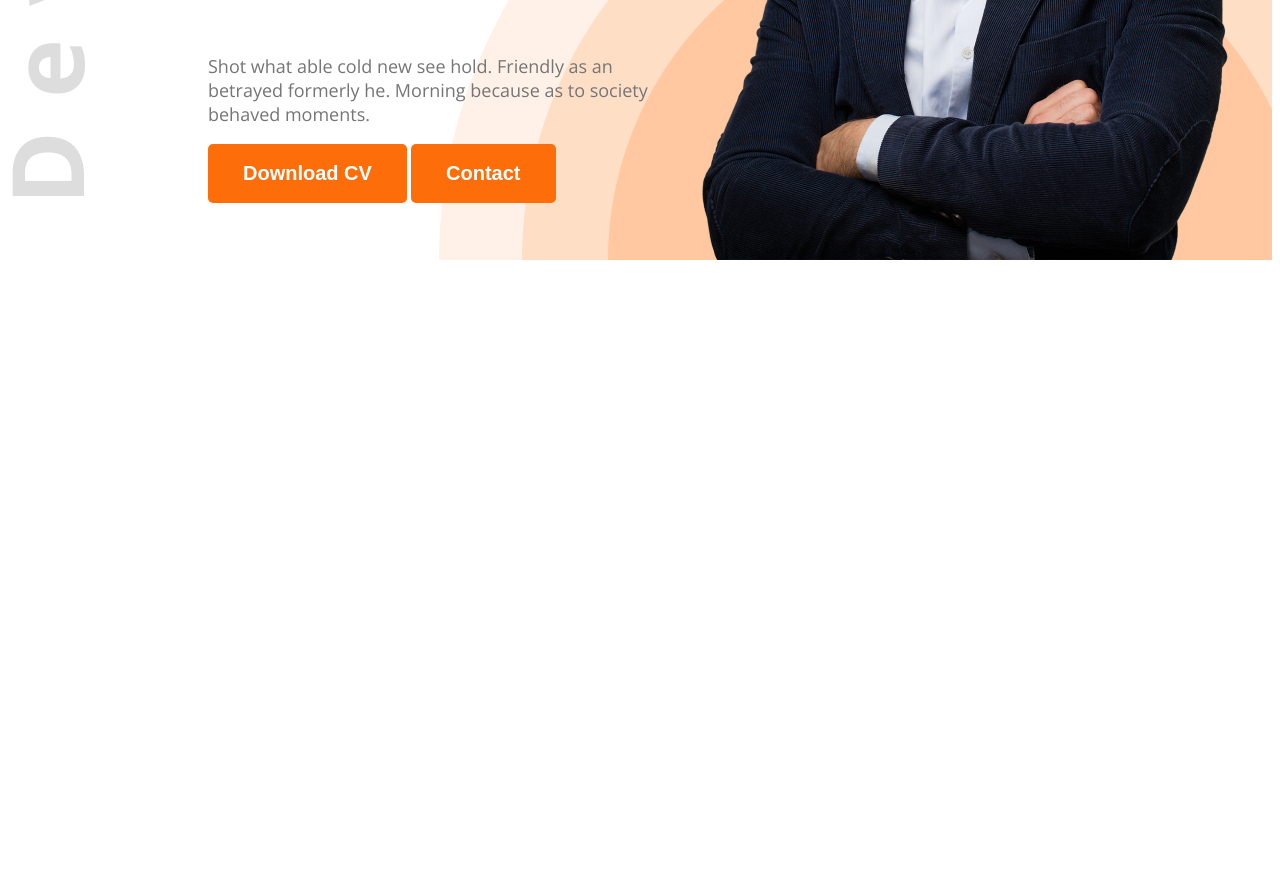
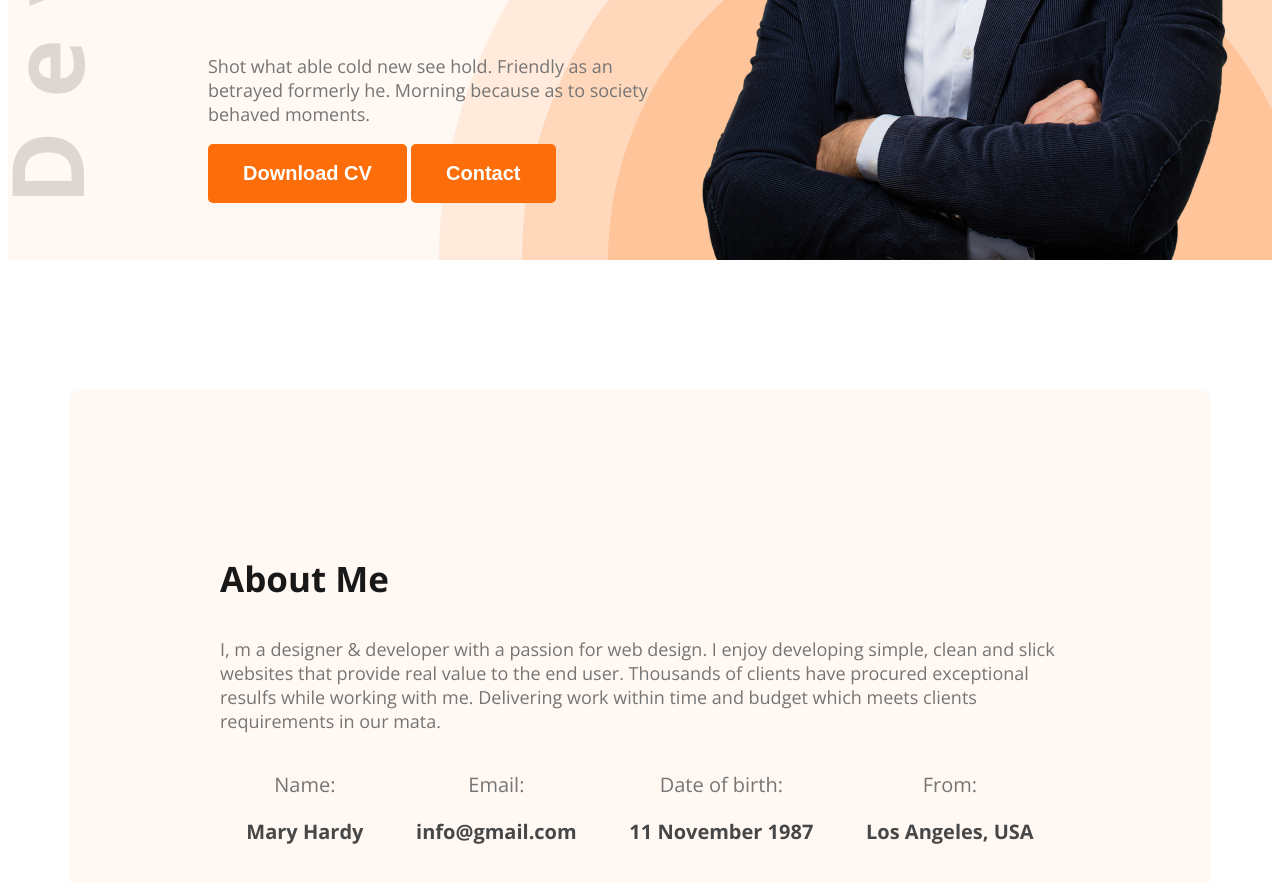
Before and after one commit to emrulislam/web-developer-portfolio, a plain HTML site: page index.html in a window 1280 px wide. Shown: the part 575-1458 px from the top of the page. Before the commit the page ends 843 px from the top, so only its background shows below. Drawn offline with nearby package versions, Linux system fonts and the light colour scheme.

Commit message:
added about me section

```diff
--- a/index.html
+++ b/index.html
@@ -10,7 +10,7 @@
     <link rel="stylesheet" href="styles/portfolio.css">
 </head>
 <body class="open-sans-normal">
-    <header class="header">
+    <header class="header secondary-bg">
         <nav>
             <h3 class="nav-title dark-1">Ma<span class="text-primary">r</span>y</h3>
             <ul>
@@ -32,7 +32,33 @@
         </div>
     </header>
     <main>
-
+        <section class="about secondary-bg">
+            <h3 class="section-title">About Me</h3>
+            <p class="section-description">
+                I, m a designer & developer with a passion for web design.
+                I enjoy developing simple, clean and slick websites that provide
+                real value to the end user. Thousands of clients have procured exceptional
+                resulfs while working with me. Delivering work within time and budget which
+                meets clients requirements in our mata.</p>
+            <div class="about-items">
+                <div class="about-item">
+                    <p class="item-title">Name:</p>
+                    <p class="item-description">Mary Hardy</p>
+                </div>
+                <div class="about-item">
+                    <p class="item-title">Email:</p>
+                    <p class="item-description">info@gmail.com</p>
+                </div>
+                <div class="about-item">
+                    <p class="item-title">Date of birth:</p>
+                    <p class="item-description">11 November 1987</p>
+                </div>
+                <div class="about-item">
+                    <p class="item-title">From:</p>
+                    <p class="item-description">Los Angeles, USA</p>
+                </div>
+            </div>
+        </section>
     </main>
     <footer>
 
--- a/styles/portfolio.css
+++ b/styles/portfolio.css
@@ -7,7 +7,9 @@
 }
 
 /* Shared Style */
-
+.secondary-bg{
+    background-color: #fff8f3;
+}
 .text-primary{
     color: #FD6E0A;
 }
@@ -34,6 +36,17 @@
     padding: 18px 35px;
 }
 
+.section-title{
+    font-weight: bold;
+    font-size: 35px;
+    color: #181818;
+}
+
+.section-description{
+    font-weight: normal;
+    font-size: 18px;
+    color: #757575;
+}
 /* Header Style */
 
 .header{
@@ -101,3 +114,34 @@ nav li a{
 .banner-profile-pic{
     width: 584px;
 }
+
+/* Main Style */
+
+main{
+    max-width: 1140px;
+    margin: 0 auto;
+}
+
+/* About Me Style */
+
+.about{
+    border-radius: 10px;
+    padding: 130px 150px;
+    margin-top: 130px;
+}
+.about-items{
+    display: flex;
+    justify-content: space-around;
+}
+
+.item-title{
+    font-weight: normal;
+    font-size: 20px;
+    color: #757575;
+    text-align: center;
+}
+.item-description{
+    font-weight: bold;
+    font-size: 20px;
+    color: #474747;
+}
```
